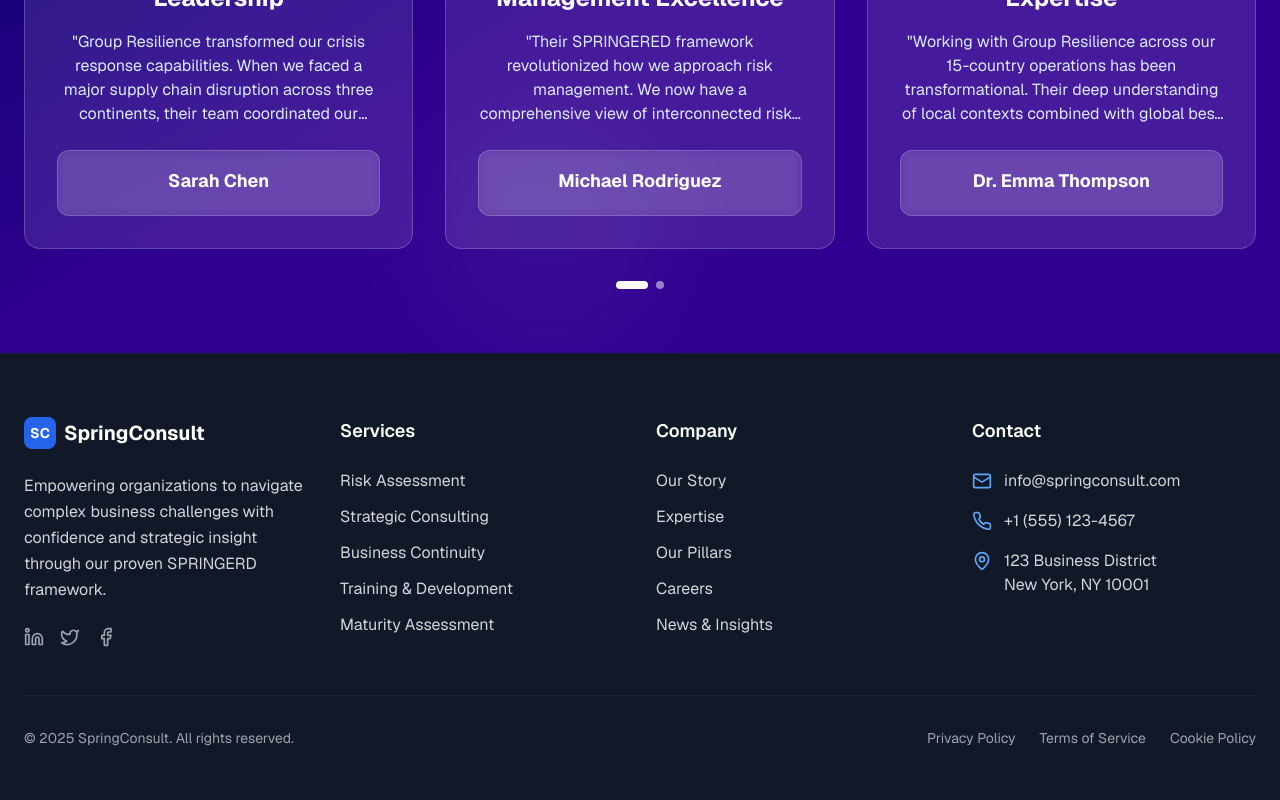
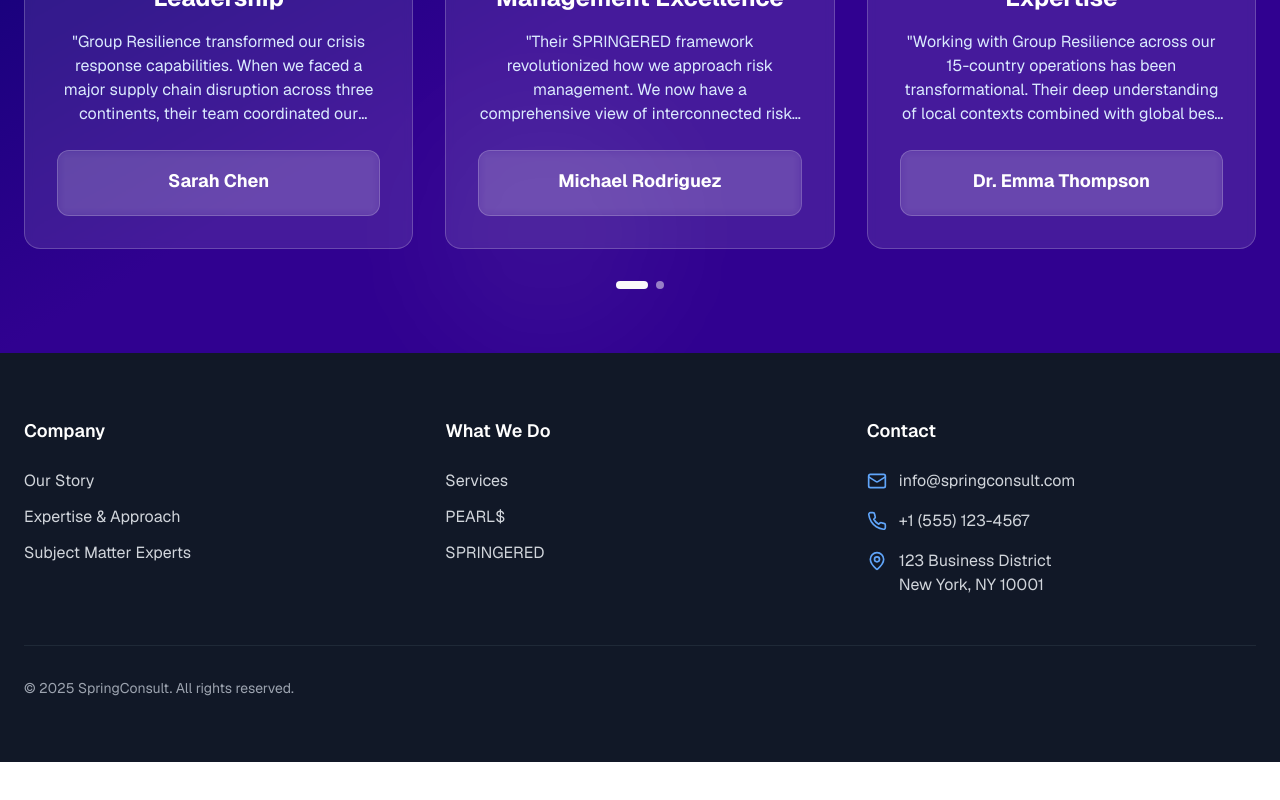
Before and after one commit to shakil-official/consulting, a Next.js app: page / in a window 1280 px wide. Shown: the part 10015-10815 px from the top of the page. After the commit the page ends 10777 px from the top, so only its background shows below. Built offline with nearby package versions, Linux system fonts and the light colour scheme.

Commit message:
footer added

```diff
--- a/components/footer.tsx
+++ b/components/footer.tsx
@@ -1,67 +1,36 @@
 import Link from "next/link"
-import { Mail, Phone, MapPin, Linkedin, Twitter, Facebook } from "lucide-react"
+import {Mail, Phone, MapPin, Linkedin, Twitter, Facebook} from "lucide-react"
 
 export function Footer() {
     return (
         <footer className="bg-gray-900 text-white py-16">
             <div className="container mx-auto px-4 lg:px-6">
-        <div className="grid md:grid-cols-2 lg:grid-cols-4 gap-8">
+                <div className="grid md:grid-cols-2 lg:grid-cols-3 gap-8">
                     {/* Company Info */}
-          <div>
-            <div className="flex items-center space-x-2 mb-6">
-              <div className="w-8 h-8 bg-blue-600 rounded-lg flex items-center justify-center">
-                <span className="text-white font-bold text-sm">SC</span>
-              </div>
-              <span className="font-bold text-xl">SpringConsult</span>
-            </div>
-            <p className="text-gray-300 mb-6 leading-relaxed">
-              Empowering organizations to navigate complex business challenges with confidence and strategic insight
-              through our proven SPRINGERD framework.
-            </p>
-            <div className="flex space-x-4">
-              <Link href="#" className="text-gray-400 hover:text-white transition-colors">
-                <Linkedin className="h-5 w-5" />
-              </Link>
-              <Link href="#" className="text-gray-400 hover:text-white transition-colors">
-                <Twitter className="h-5 w-5" />
-              </Link>
-              <Link href="#" className="text-gray-400 hover:text-white transition-colors">
-                <Facebook className="h-5 w-5" />
-              </Link>
-            </div>
-          </div>
-
-          {/* Services */}
-          <div>
-            <h3 className="font-semibold text-lg mb-6">Services</h3>
-            <ul className="space-y-3 text-gray-300">
-              <li>
-                <Link href="#" className="hover:text-white transition-colors">
-                  Risk Assessment
-                </Link>
-              </li>
-              <li>
-                <Link href="#" className="hover:text-white transition-colors">
-                  Strategic Consulting
-                </Link>
-              </li>
-              <li>
-                <Link href="#" className="hover:text-white transition-colors">
-                  Business Continuity
-                </Link>
-              </li>
-              <li>
-                <Link href="#" className="hover:text-white transition-colors">
-                  Training & Development
-                </Link>
-              </li>
-              <li>
-                <Link href="#" className="hover:text-white transition-colors">
-                  Maturity Assessment
-                </Link>
-              </li>
-            </ul>
-          </div>
+                    {/*<div>*/}
+                    {/*    <div className="flex items-center space-x-2 mb-6">*/}
+                    {/*        <div className="w-8 h-8 bg-blue-600 rounded-lg flex items-center justify-center">*/}
+                    {/*            <span className="text-white font-bold text-sm">SC</span>*/}
+                    {/*        </div>*/}
+                    {/*        <span className="font-bold text-xl">SpringConsult</span>*/}
+                    {/*    </div>*/}
+                    {/*    <p className="text-gray-300 mb-6 leading-relaxed">*/}
+                    {/*        Empowering organizations to navigate complex business challenges with confidence and*/}
+                    {/*        strategic insight*/}
+                    {/*        through our proven SPRINGERD framework.*/}
+                    {/*    </p>*/}
+                    {/*    <div className="flex space-x-4">*/}
+                    {/*        <Link href="#" className="text-gray-400 hover:text-white transition-colors">*/}
+                    {/*            <Linkedin className="h-5 w-5"/>*/}
+                    {/*        </Link>*/}
+                    {/*        <Link href="#" className="text-gray-400 hover:text-white transition-colors">*/}
+                    {/*            <Twitter className="h-5 w-5"/>*/}
+                    {/*        </Link>*/}
+                    {/*        <Link href="#" className="text-gray-400 hover:text-white transition-colors">*/}
+                    {/*            <Facebook className="h-5 w-5"/>*/}
+                    {/*        </Link>*/}
+                    {/*    </div>*/}
+                    {/*</div>*/}
 
                     {/* Company */}
                     <div>
@@ -74,44 +43,57 @@ export function Footer() {
                             </li>
                             <li>
                                 <Link href="#expertise" className="hover:text-white transition-colors">
-                  Expertise
+                                    Expertise & Approach
                                 </Link>
                             </li>
                             <li>
-                <Link href="#pillars" className="hover:text-white transition-colors">
-                  Our Pillars
-                </Link>
-              </li>
-              <li>
-                <Link href="#" className="hover:text-white transition-colors">
-                  Careers
-                </Link>
-              </li>
-              <li>
-                <Link href="#" className="hover:text-white transition-colors">
-                  News & Insights
+                                <Link href="#panel-of-experts" className="hover:text-white transition-colors">
+                                    Subject Matter Experts
                                 </Link>
                             </li>
                         </ul>
                     </div>
+
+                    {/* Services */}
+                    <div>
+                        <h3 className="font-semibold text-lg mb-6">What We Do</h3>
+                        <ul className="space-y-3 text-gray-300">
+                            <li>
+                                <Link href="#whatWeDoNow" className="hover:text-white transition-colors">
+                                    Services
+                                </Link>
+                            </li>
+                            <li>
+                                <Link href="#pearl" className="hover:text-white transition-colors">
+                                    PEARL$
+                                </Link>
+                            </li>
+                            <li>
+                                <Link href="#risks" className="hover:text-white transition-colors">
+                                    SPRINGERED
+                                </Link>
+                            </li>
+                        </ul>
+                    </div>
+
 
                     {/* Contact */}
                     <div>
                         <h3 className="font-semibold text-lg mb-6">Contact</h3>
                         <div className="space-y-4 text-gray-300">
                             <div className="flex items-center space-x-3">
-                <Mail className="h-5 w-5 text-blue-400" />
+                                <Mail className="h-5 w-5 text-blue-400"/>
                                 <span>info@springconsult.com</span>
                             </div>
                             <div className="flex items-center space-x-3">
-                <Phone className="h-5 w-5 text-blue-400" />
+                                <Phone className="h-5 w-5 text-blue-400"/>
                                 <span>+1 (555) 123-4567</span>
                             </div>
                             <div className="flex items-start space-x-3">
-                <MapPin className="h-5 w-5 text-blue-400 mt-0.5" />
+                                <MapPin className="h-5 w-5 text-blue-400 mt-0.5"/>
                                 <span>
                   123 Business District
-                  <br />
+                  <br/>
                   New York, NY 10001
                 </span>
                             </div>
@@ -121,18 +103,19 @@ export function Footer() {
 
                 <div className="border-t border-gray-800 mt-12 pt-8">
                     <div className="flex flex-col md:flex-row justify-between items-center">
-            <p className="text-gray-400 text-sm">© {new Date().getFullYear()} SpringConsult. All rights reserved.</p>
-            <div className="flex space-x-6 mt-4 md:mt-0">
-              <Link href="#" className="text-gray-400 hover:text-white text-sm transition-colors">
-                Privacy Policy
-              </Link>
-              <Link href="#" className="text-gray-400 hover:text-white text-sm transition-colors">
-                Terms of Service
-              </Link>
-              <Link href="#" className="text-gray-400 hover:text-white text-sm transition-colors">
-                Cookie Policy
-              </Link>
-            </div>
+                        <p className="text-gray-400 text-sm">© {new Date().getFullYear()} SpringConsult. All rights
+                            reserved.</p>
+                        {/*<div className="flex space-x-6 mt-4 md:mt-0">*/}
+                        {/*    <Link href="#" className="text-gray-400 hover:text-white text-sm transition-colors">*/}
+                        {/*        Privacy Policy*/}
+                        {/*    </Link>*/}
+                        {/*    <Link href="#" className="text-gray-400 hover:text-white text-sm transition-colors">*/}
+                        {/*        Terms of Service*/}
+                        {/*    </Link>*/}
+                        {/*    <Link href="#" className="text-gray-400 hover:text-white text-sm transition-colors">*/}
+                        {/*        Cookie Policy*/}
+                        {/*    </Link>*/}
+                        {/*</div>*/}
                     </div>
                 </div>
             </div>
```
Lines whose indentation alone changed are shown as unchanged.
